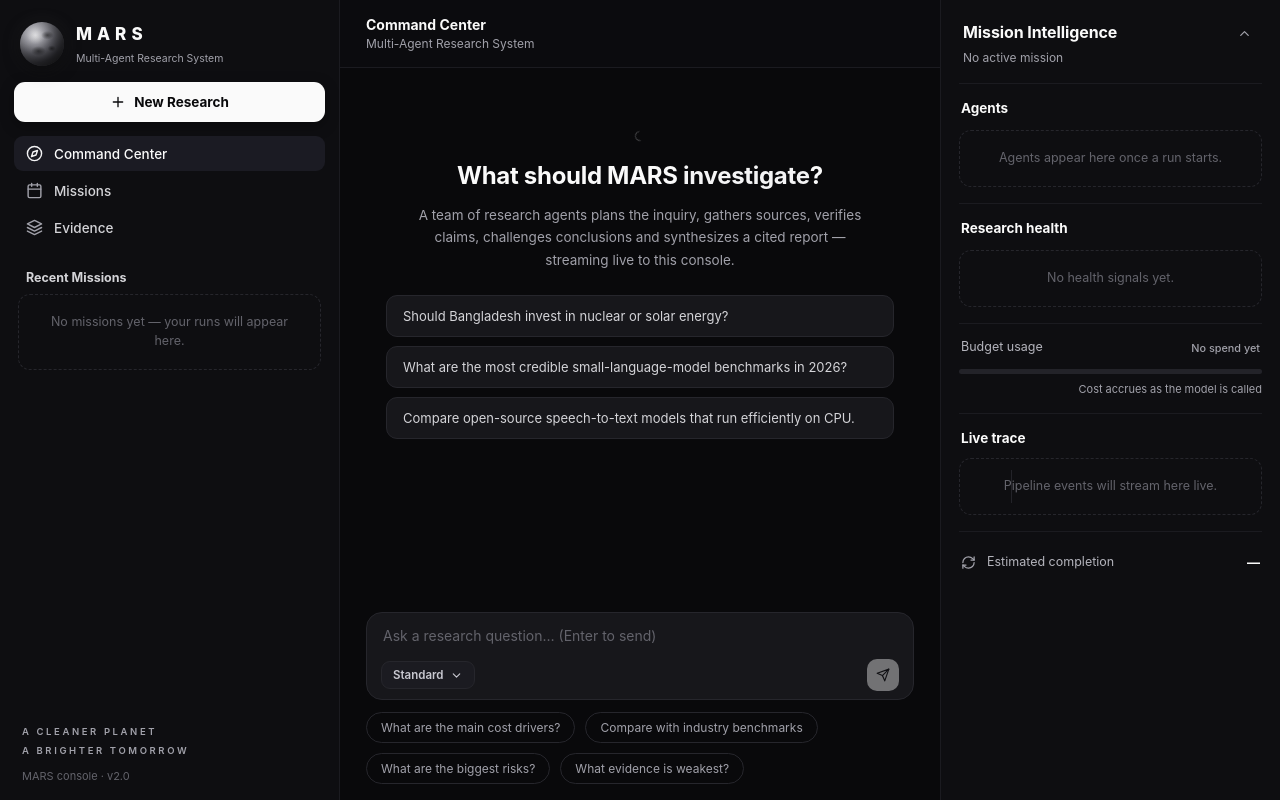
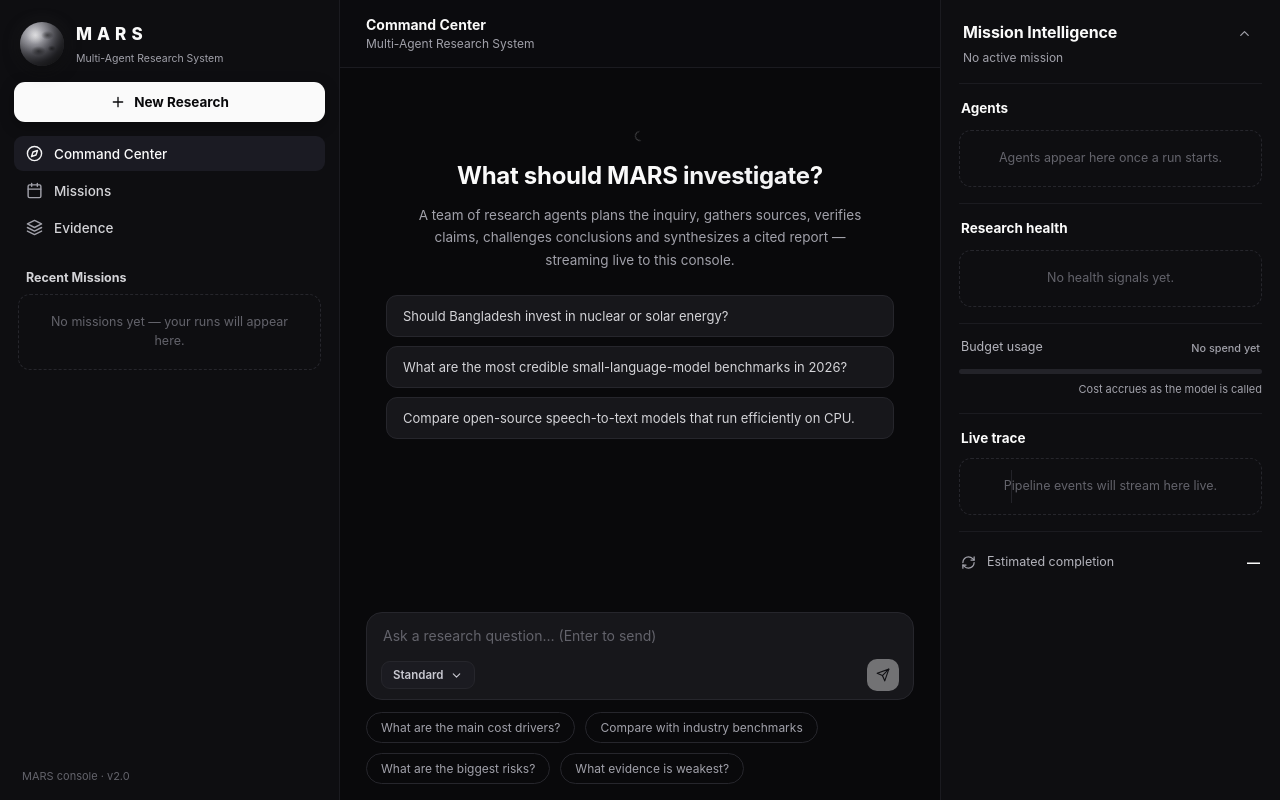
Before and after one commit to AdnanZamanNiloy/mars-ai, a React (Vite) app in the folder frontend/: page / in a window 1280 px wide. Built offline with nearby package versions, Linux system fonts and the light colour scheme.

Commit message:
Remove motto text from sidebar footer

```diff
--- a/frontend/src/components/Sidebar.jsx
+++ b/frontend/src/components/Sidebar.jsx
@@ -82,7 +82,6 @@ export default function Sidebar({ view, onNavigate, missions, activeRunId, onOpe
       </div>
 
       <div className="side-foot">
-        <div className="motto">A CLEANER PLANET<br />A BRIGHTER TOMORROW</div>
         <div className="ver">MARS console · v2.0</div>
       </div>
     </aside>
```
